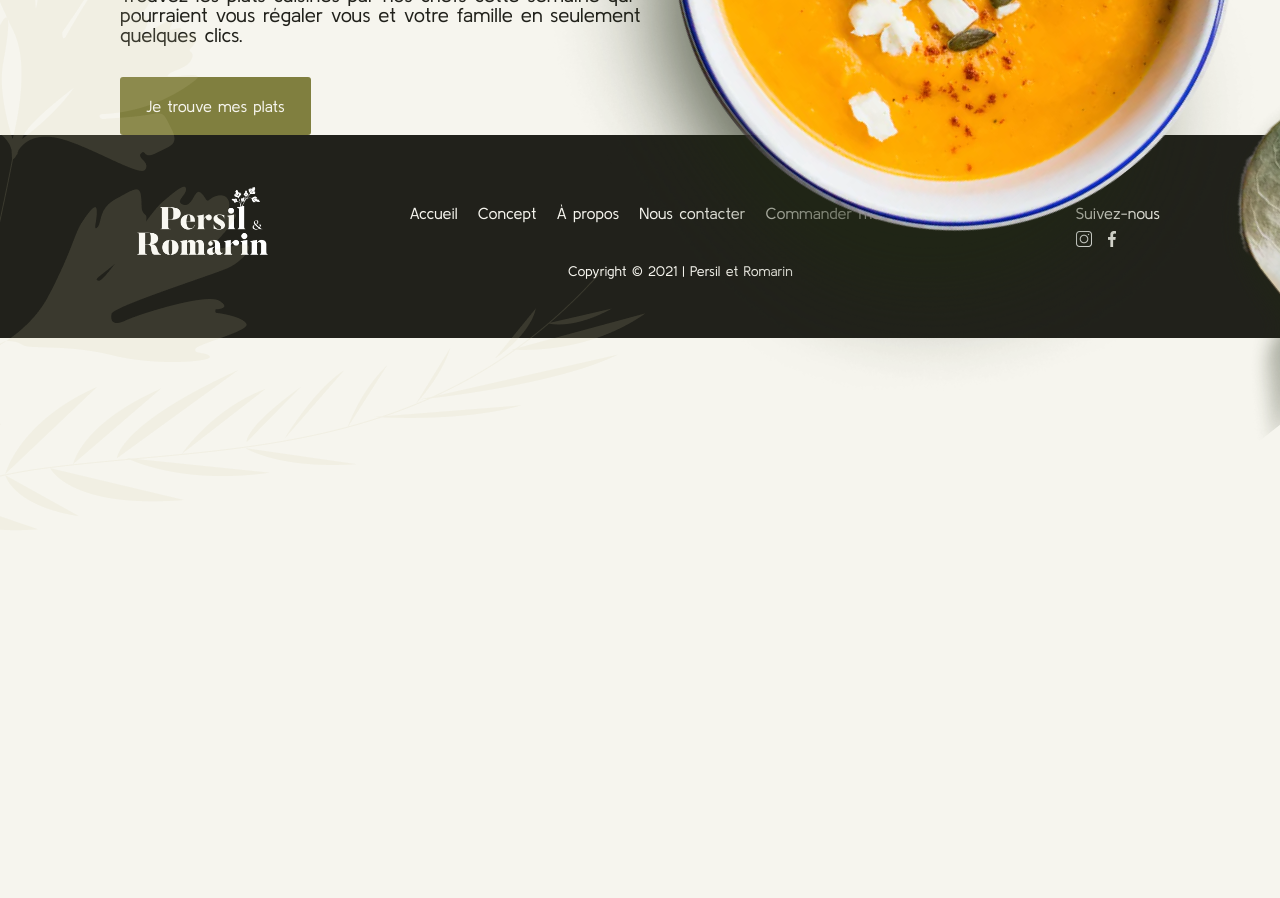
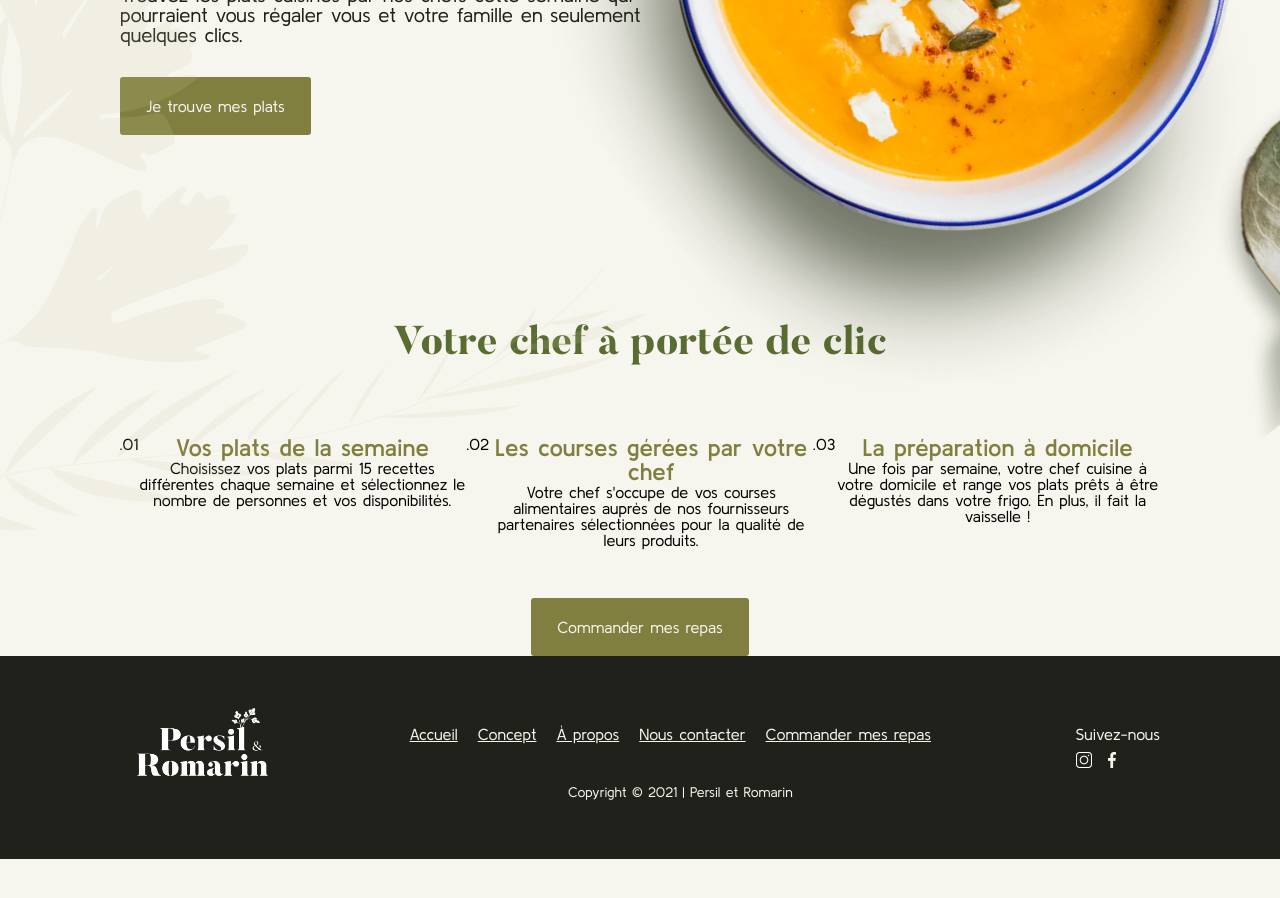
Before and after one commit to benoitlamonica/compet-front-m1, a Vue app: page / in a window 1280 px wide. Shown: the part 500-1398 px from the top of the page. Built offline with nearby package versions, Linux system fonts and the light colour scheme.

Commit message:
add stepsBloc

```diff
--- a/src/App.vue
+++ b/src/App.vue
@@ -3,9 +3,10 @@
     <header>
       <Navbar />
     </header>
-    <body>
+    <main>
       <Hero />
-    </body>
+      <StepsBloc />
+    </main>
     <footer>
       <Footer />
     </footer>
@@ -16,6 +17,7 @@
 import Navbar from "./modules/Navbar";
 import Hero from "./modules/Hero";
 import Footer from "./modules/Footer";
+import StepsBloc from "./modules/StepsBloc";
 
 export default {
   name: "App",
@@ -23,6 +25,7 @@ export default {
     Navbar,
     Hero,
     Footer,
+    StepsBloc,
   },
 };
 </script>
--- a/src/modules/Footer/Footer.vue
+++ b/src/modules/Footer/Footer.vue
@@ -68,7 +68,6 @@ export default {
           padding-right: 20px;
           a {
             color: $albatre;
-            text-decoration: none;
             font-size: 16px;
             font-family: "Kulim-regular";
           }
--- /dev/null
+++ b/src/modules/Steps/Steps.vue
@@ -0,0 +1,34 @@
+<template>
+  <div class="step-container">
+    <div class="number">{{ number }}</div>
+    <div class="text-infos">
+      <h3 class="title">{{ title }}</h3>
+      <div class="text">{{ text }}</div>
+    </div>
+  </div>
+</template>
+
+<script>
+export default {
+  name: "Steps",
+
+  props: {
+    text: { type: String, required: true },
+    title: { type: String, required: true },
+    number: { type: String, required: true },
+  },
+};
+</script>
+
+<style lang="scss" scoped>
+.step-container {
+  display: flex;
+  width: 100%;
+  .title {
+    color: $bistre;
+  }
+  .text {
+    font-size: 16px;
+  }
+}
+</style>
--- /dev/null
+++ b/src/modules/Steps/index.js
@@ -0,0 +1 @@
+export { default } from "./Steps";
--- /dev/null
+++ b/src/modules/StepsBloc/StepsBloc.vue
@@ -0,0 +1,48 @@
+<template>
+  <div class="container">
+    <h2 class="title">Votre chef à portée de clic</h2>
+    <div class="steps">
+      <Steps
+        number=".01"
+        title="Vos plats de la semaine"
+        text="Choisissez vos plats parmi 15 recettes différentes chaque semaine et sélectionnez le nombre de personnes et vos disponibilités."
+      />
+      <Steps
+        number=".02"
+        title="Les courses gérées par votre chef"
+        text="Votre chef s'occupe de vos courses alimentaires auprès de nos fournisseurs partenaires sélectionnées pour la qualité de leurs produits."
+      />
+      <Steps
+        number=".03"
+        title="La préparation à domicile"
+        text="Une fois par semaine, votre chef cuisine à votre domicile et range vos plats prêts à être dégustés dans votre frigo. En plus, il fait la vaisselle !"
+      />
+    </div>
+    <Button text="Commander mes repas" />
+  </div>
+</template>
+
+<script>
+import Button from "@/components/Button";
+import Steps from "@/modules/Steps";
+
+export default {
+  name: "StepsBloc",
+  components: { Button, Steps },
+};
+</script>
+
+<style lang="scss" scoped>
+.container {
+  padding: 190px 120px 0 120px;
+  text-align: center;
+  .title {
+    padding-bottom: 71px;
+    color: $olive;
+  }
+  .steps {
+    display: flex;
+    padding-bottom: 50px;
+  }
+}
+</style>
--- /dev/null
+++ b/src/modules/StepsBloc/index.js
@@ -0,0 +1 @@
+export { default } from "./StepsBloc";
```
Also changed, not shown: src/components/Button/Button.vue (+4 -4 lines).
